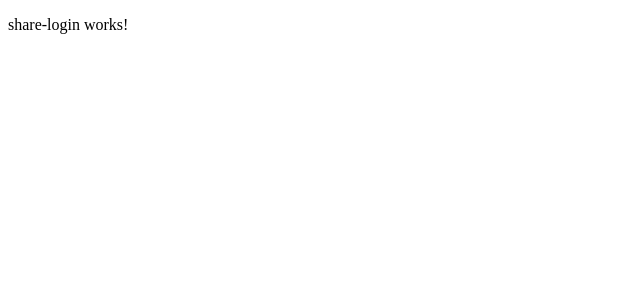
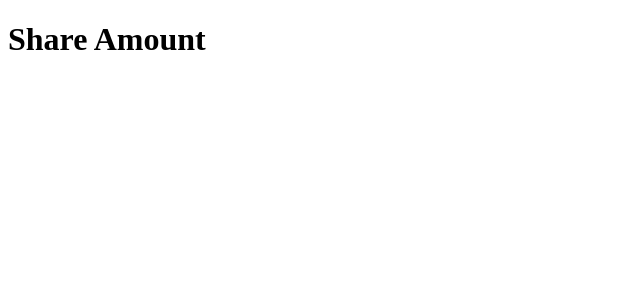
Before and after one commit to anjali906/ShareAmount, an Angular app in the folder Share-Project/: page /main in a window 1280 px wide. Shown: the top 300 px of the page, without its empty margins (0-640 px from the left). Built offline with nearby package versions, Linux system fonts and the light colour scheme.

Commit message:
parent to child implimentation

```diff
--- a/Share-Project/src/app/app.component.html
+++ b/Share-Project/src/app/app.component.html
@@ -1 +1,3 @@
-<app-share-login></app-share-login>
+<div class="container">
+    <app-share-login title="Share Amount"></app-share-login>
+</div>
--- a/Share-Project/src/app/share-login/share-login.component.html
+++ b/Share-Project/src/app/share-login/share-login.component.html
@@ -1 +1 @@
-<p>share-login works!</p>
+<h1> {{title}} </h1>
--- a/Share-Project/src/app/share-login/share-login.component.ts
+++ b/Share-Project/src/app/share-login/share-login.component.ts
@@ -1,4 +1,4 @@
-import { Component, OnInit } from '@angular/core';
+import { Component, OnInit, Input } from '@angular/core';
 
 @Component({
   selector: 'app-share-login',
@@ -6,6 +6,7 @@ import { Component, OnInit } from '@angular/core';
   styleUrls: ['./share-login.component.css']
 })
 export class ShareLoginComponent implements OnInit {
+  @Input() title : string;
 
   constructor() { }
 
```
